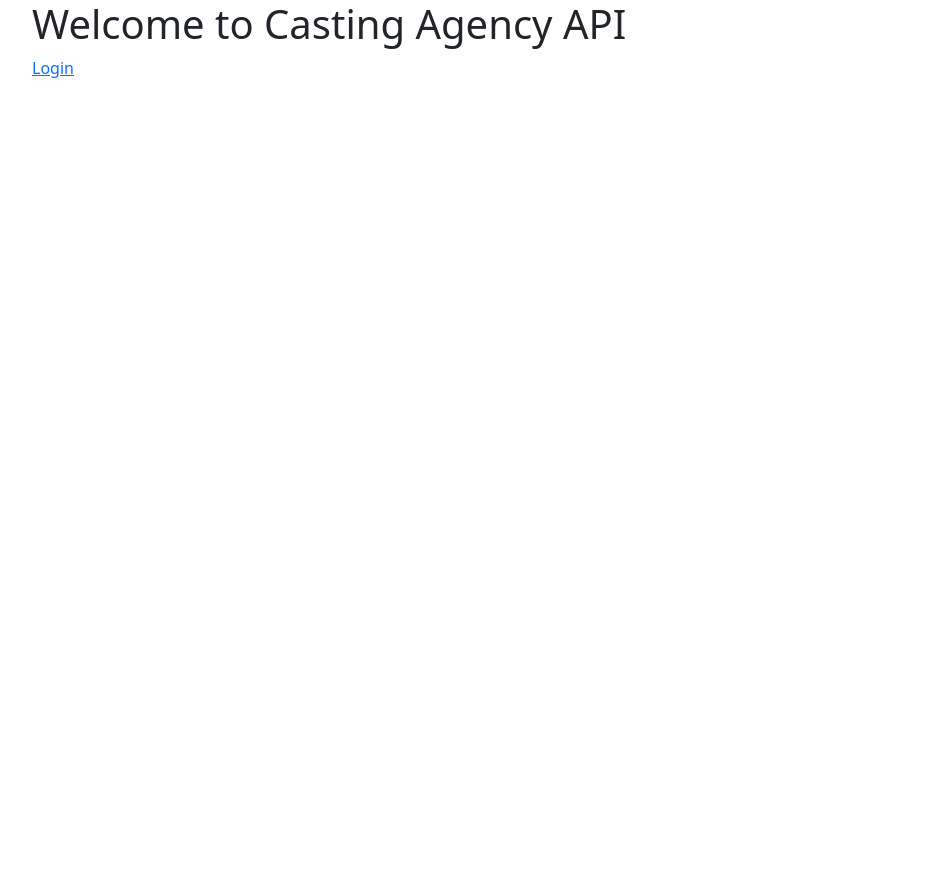
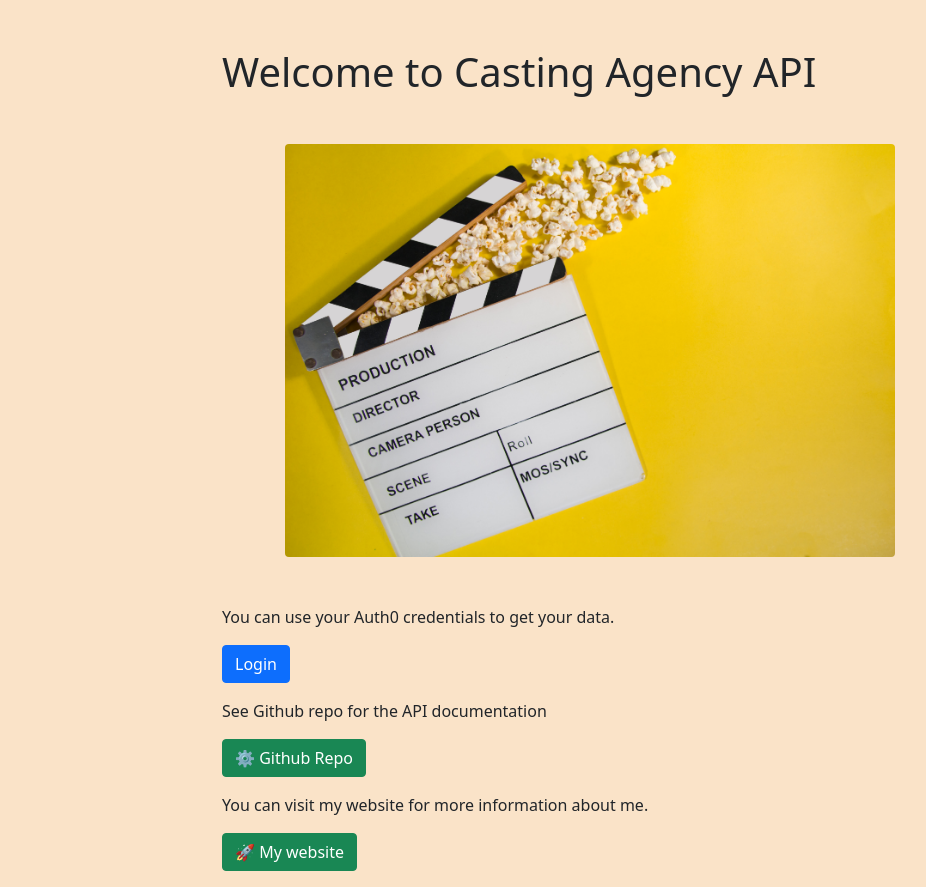
Before and after one commit to SaiedZ/FSND-Casting-Agency-API, a Flask app: page / in a window 1280 px wide. Shown: the whole page, without its empty margins (50-976 px from the left). Before the commit the page ends 78 px from the top, so only its background shows below. Run offline with Flask 3, Linux system fonts and the light colour scheme.

Commit message:
addin a front-end page to give somes usefull links to the users

```diff
--- /dev/null
+++ b/flaskr/static/css/index.css
@@ -0,0 +1,9 @@
+html, body {
+    min-height: 100%;
+    margin: 0;
+    padding: 0;
+}
+
+.main {
+    background-color: #fae3c8;
+}
--- a/flaskr/templates/home.html
+++ b/flaskr/templates/home.html
@@ -4,27 +4,43 @@
   <meta charset="UTF-8">
   <meta http-equiv="X-UA-Compatible" content="IE=edge">
   <meta name="viewport" content="width=device-width, initial-scale=1.0">
-
+  <!---CSS-->
+  <link rel="stylesheet" type="text/css" href="../static/css/index.css">
   <!-- Bootstrap CSS -->
   <link href="https://cdn.jsdelivr.net/npm/bootstrap@5.0.2/dist/css/bootstrap.min.css" rel="stylesheet" integrity="sha384-EVSTQN3/azprG1Anm3QDgpJLIm9Nao0Yz1ztcQTwFspd3yD65VohhpuuCOmLASjC" crossorigin="anonymous">
-
 
   <title>Casting Agency API</title>
 
 </head>
-<body>
-  <div class="container">
-    <div class="row">
-      <div class="col">
+<body class="main">
+  <div class="container p-100 h-100 d-flex align-items-center justify-content-center">
+    <div class="row d-flex align-items-center justify-content-center">
+      <div class="col col-md-8">
 
         {% if session %}
-          <h1>Welcome {{session.userinfo.name}}!</h1>
-          <p><a href="/logout">Logout</a></p>
+          <h1 class="my-5">Welcome {{session.userinfo.name}}!</h1>
+          <p><a href="/logout" class="btn btn-warning"> Logout </a></p>
           <div><pre>{{pretty}}</pre></div>
 
         {% else %}
-          <h1>Welcome to Casting Agency API</h1>
-          <p><a href="/login">Login</a></p>
+          <h1 class="my-5">Welcome to Casting Agency API</h1>
+          <div class="row mb-5 d-flex align-items-center justify-content-center"">
+            <div class="col col-md-10">
+              <img src="../static/img/casting-api-hero.jpg" class="img-fluid rounded" alt="Casting Agency API">
+            </div>
+          </div>
+          <div class="my-3">
+            <p>You can use your Auth0 credentials to get your data.</p>
+            <a href="/login" class="btn btn-primary"> Login </a>
+          </div>
+          <div class="my-3">
+            <p>See Github repo for the API documentation</p>
+            <a href="https://github.com/SaiedZ/FSND-Casting-Agency-API" class="btn btn-success">⚙️ Github Repo</a>
+          </div>
+          <div class="my-3">
+            <p>You can visit my website for more information about me.</p>
+            <a href="https://www.saied-zouaoui.com" class="btn btn-success">🚀 My website </a>
+          </div>
         {% endif %}
 
       </div>
```
Also changed, not shown: flaskr/data/dev_db.sqlite3, flaskr/static/img/casting-api-hero.jpg (added).
